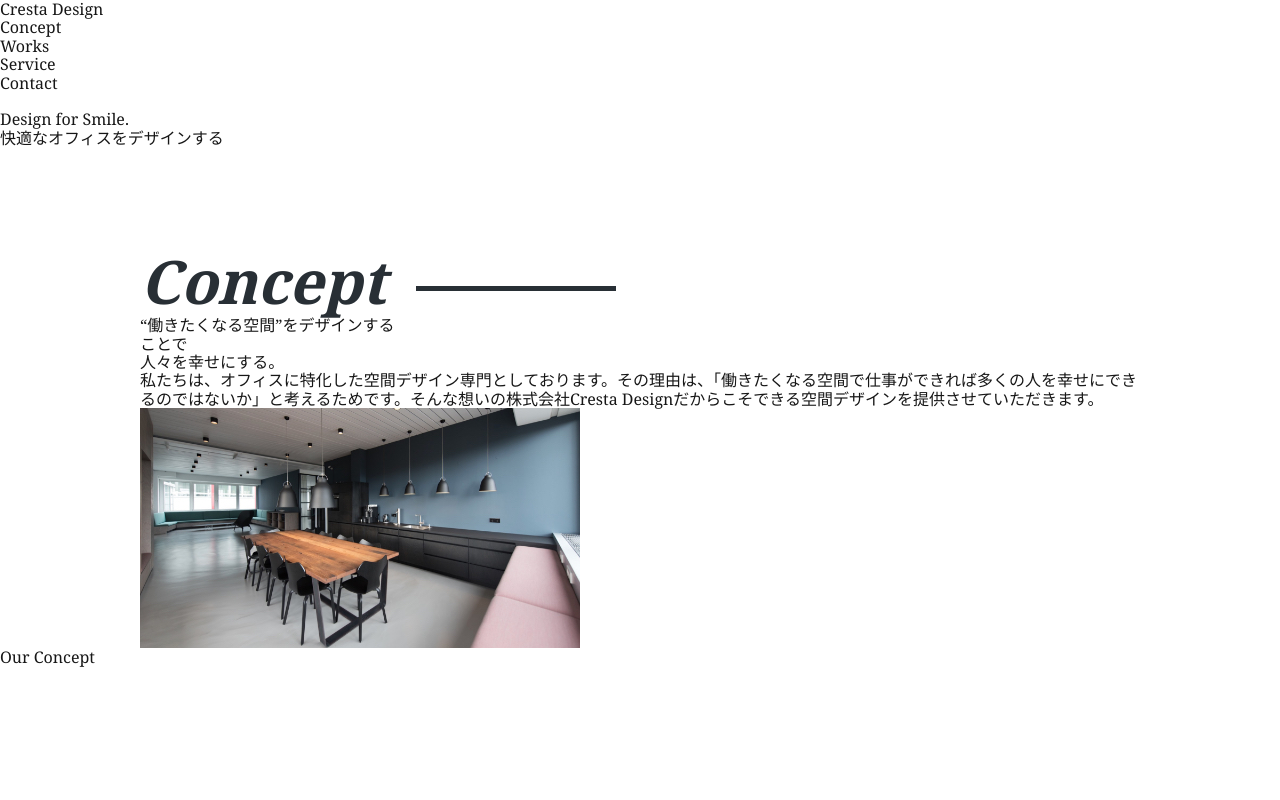
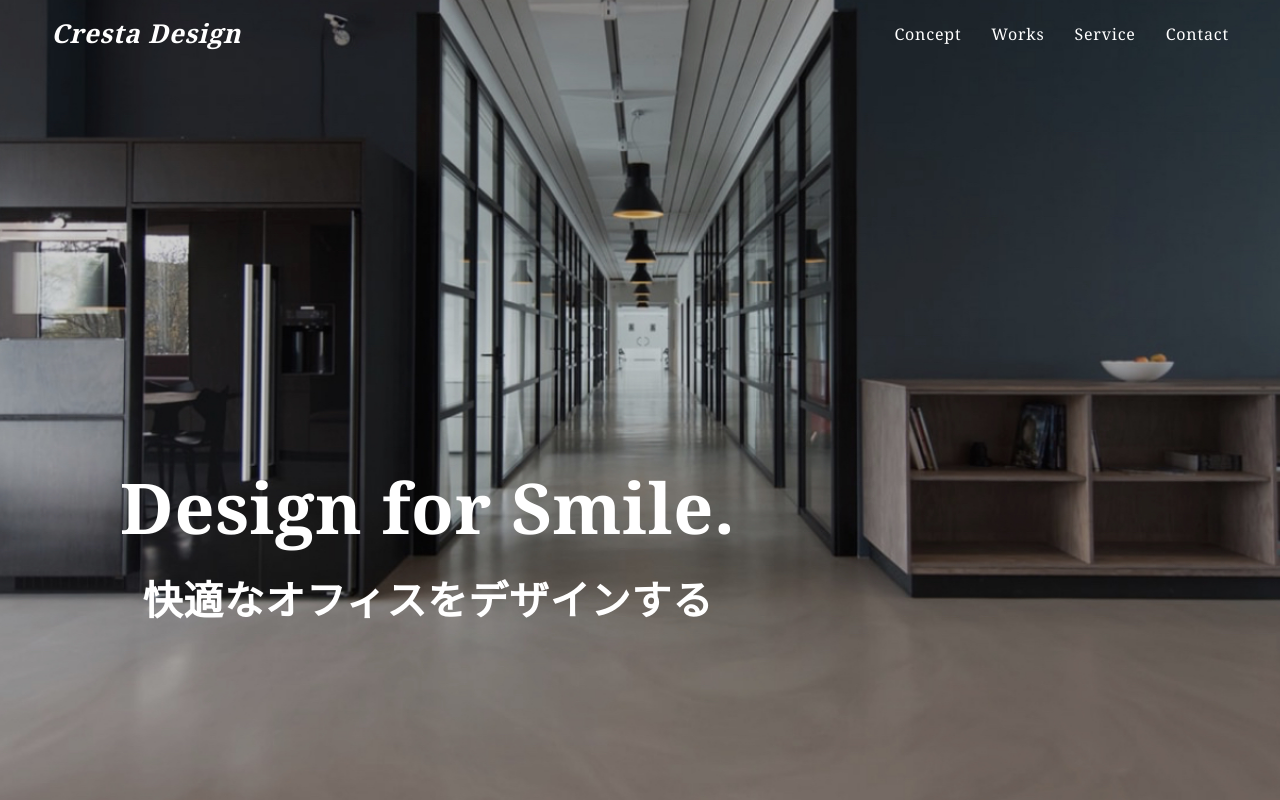
Before and after one commit to yukimiyake0607/cresta_second, a plain HTML site: page index.html in a window 1280 px wide. Shown: the top 800 px of the page. Drawn offline with Linux system fonts and the light colour scheme.

Commit message:
headerとfvのCSSを追加

```diff
--- a/index.html
+++ b/index.html
@@ -12,6 +12,7 @@
 <body>
     <!-- header -->
     <header class="header">
+        <div class="header-inner">
             <h1 class="site-title"><a href="./index.html">Cresta Design</a></h1>
             <nav class="header-nav">
                 <ul class="nav-list">
@@ -28,14 +29,22 @@
                     <span class="bar bar-bottom"></span>
                 </span>
             </button>
+        </div>
     </header>
     <!-- //header -->
 
 
     <!-- fv -->
     <div class="fv">
+        <ul class="slider">
+            <li><img src="./img/fv-bgi_01@2x.jpg" alt=""></li>
+            <!-- <li><img src="./img/fv-bgi_02@2x.jpg" alt=""></li>
+            <li><img src="./img/fv-bgi_03@2x.jpg" alt=""></li> -->
+        </ul>
+        <div class="main-copy">
             <p class="en-copy">Design for Smile.</p>
             <p class="jp-copy">快適なオフィスをデザインする</p>
+        </div>
     </div>
     <!-- //fv -->
 
--- a/scss/style.scss
+++ b/scss/style.scss
@@ -8,10 +8,15 @@ body{
     font-size: 1.6rem;
     color: #171717;
     font-family: 'Noto Serif', 'Noto Serif JP', serif;
+    letter-spacing: .05em;
 }
 img{
     max-width: 100%;
     vertical-align: bottom;
+}
+a:hover{
+    opacity: .7;
+    transition: .3s;
 }
 
 .section-wrapper{
@@ -55,11 +60,73 @@ img{
 /*---------------------
 header
 ---------------------*/
+.header{
+    position: absolute;
+    z-index: 2;
+    color: #fff;
+    padding: 19px 4vw;
+    width: 100%;
+    box-sizing: border-box;
+    .header-inner{
+        display: flex;
+        max-width: 1200px;
+        justify-content: space-between;
+        align-items: center;
+        margin: 0 auto;
+        .site-title{
+            font-size: 2.6rem;
+            font-weight: bold;
+            font-style: italic;
+        }
+        .header-nav{
+            .nav-list{
+                display: flex;
+                .nav-item{
+                    margin-left: 30px;
+                    &:first-of-type{
+                        margin-left: 0;
+                    }
+                }
+            }
+        }
+        .burger-btn{
+            display: none;
+        }
+    }
+}
 
 
 /*---------------------
 fv
 ---------------------*/
+.fv{
+    position: relative;
+    z-index: 1;
+    height: 100vh;
+    min-height: 550px;
+    img{
+        object-fit: cover;
+        height: 100vh;
+        min-height: 100%;
+        width: 100%;
+    }
+    .main-copy{
+        position: absolute;
+        left: 120px;
+        bottom: 177px;
+        color: #fff;
+        .en-copy{
+            font-size: 7rem;
+            font-weight: bold;
+            margin-bottom: 30px;
+        }
+        .jp-copy{
+            font-size: 4rem;
+            font-weight: bold;
+            text-align: center;
+        }
+    }
+}
 
 
 /*---------------------
```
Also changed, not shown: css/style.css, 1 other file. Lines whose indentation alone changed are shown as unchanged.
